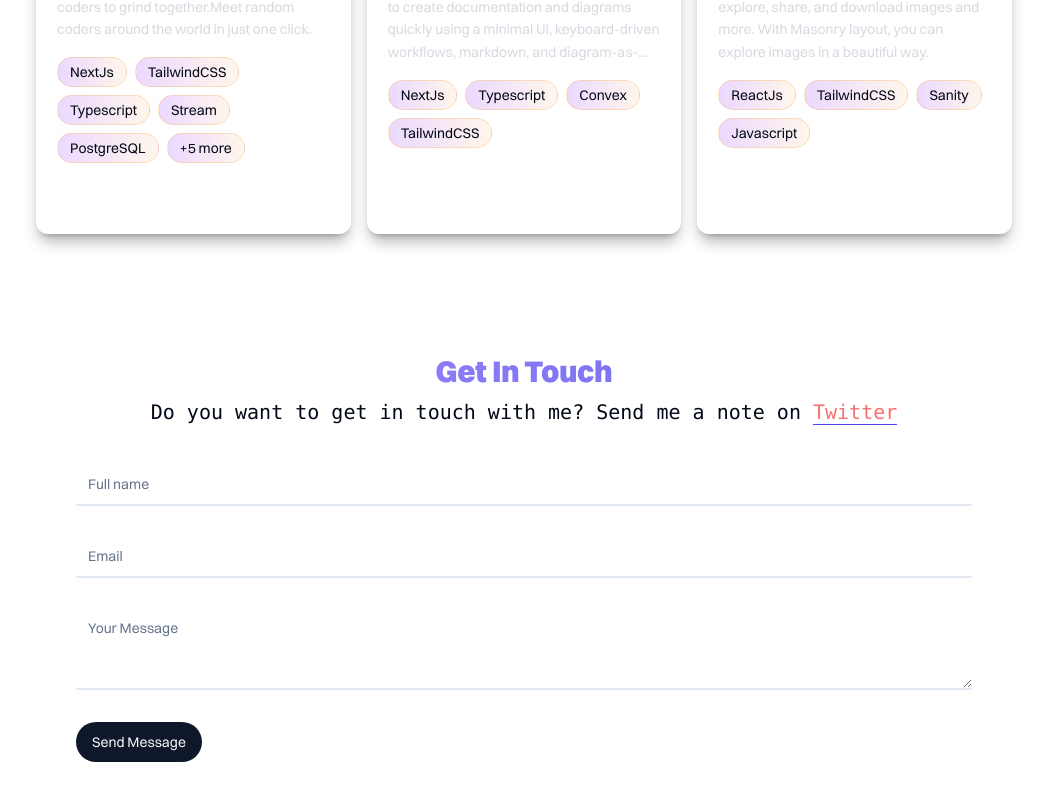
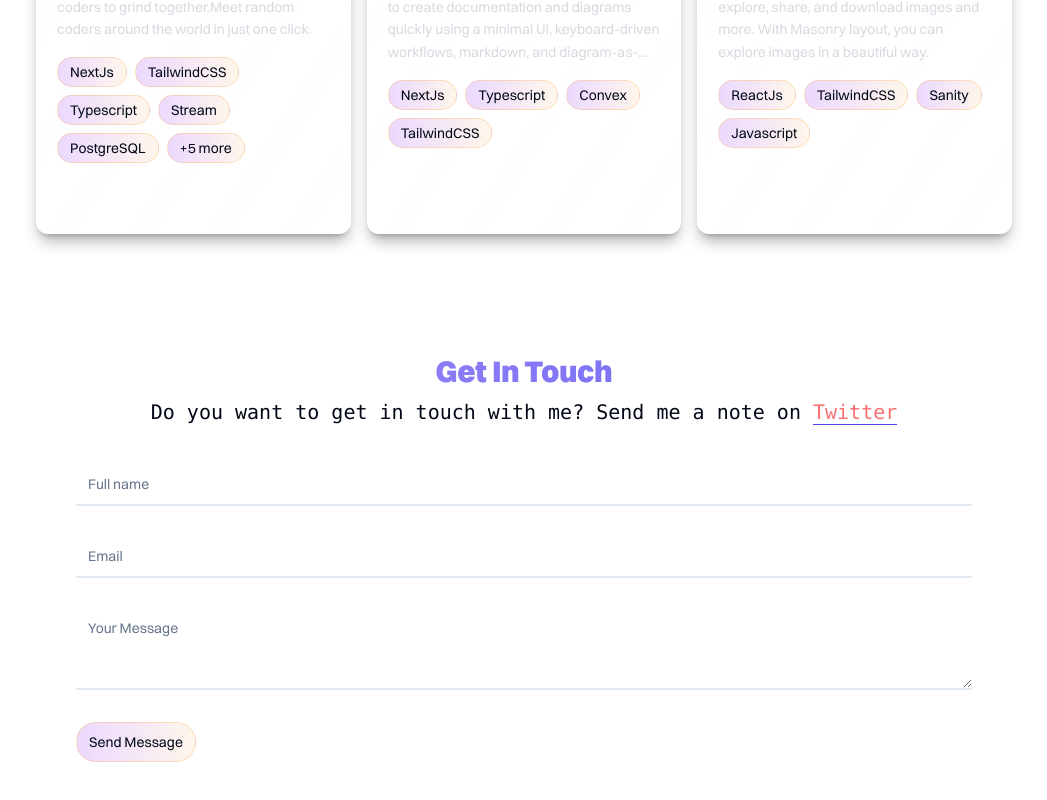
Before and after one commit to CoDesign-Spa27/sandeep, a Next.js app: page / in a window 1280 px wide. Shown: the part 2607-3407 px from the top of the page, without its empty margins (116-1163 px from the left). Built offline with nearby package versions, Linux system fonts and the light colour scheme.

Commit message:
fix: get in touch form

```diff
--- a/components/GetInTouchForm.tsx
+++ b/components/GetInTouchForm.tsx
@@ -109,7 +109,7 @@ const GetInTouchForm = () => {
               </FormItem>
             )}
           />
-          <Button type="submit">
+          <Button className="text-sm font-medium bg-gradient-to-r from-[#9c40ff]/20 to-[#ffaa40]/10 px-3 py-1 rounded-full border border-[#ffaa40]/30" type="submit" variant='ghost'>
             {loading ? (
               <>
                 Sending
```
